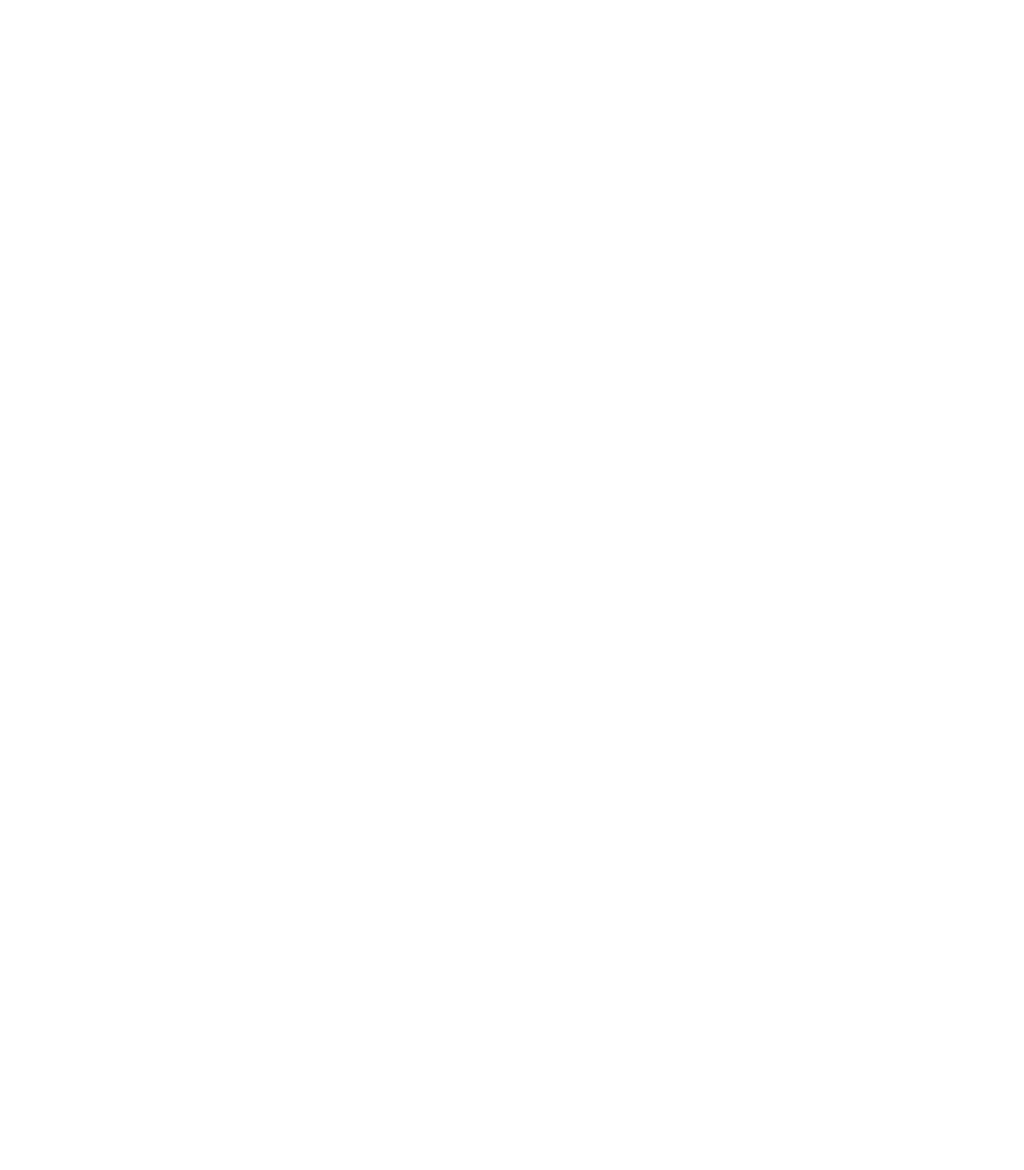
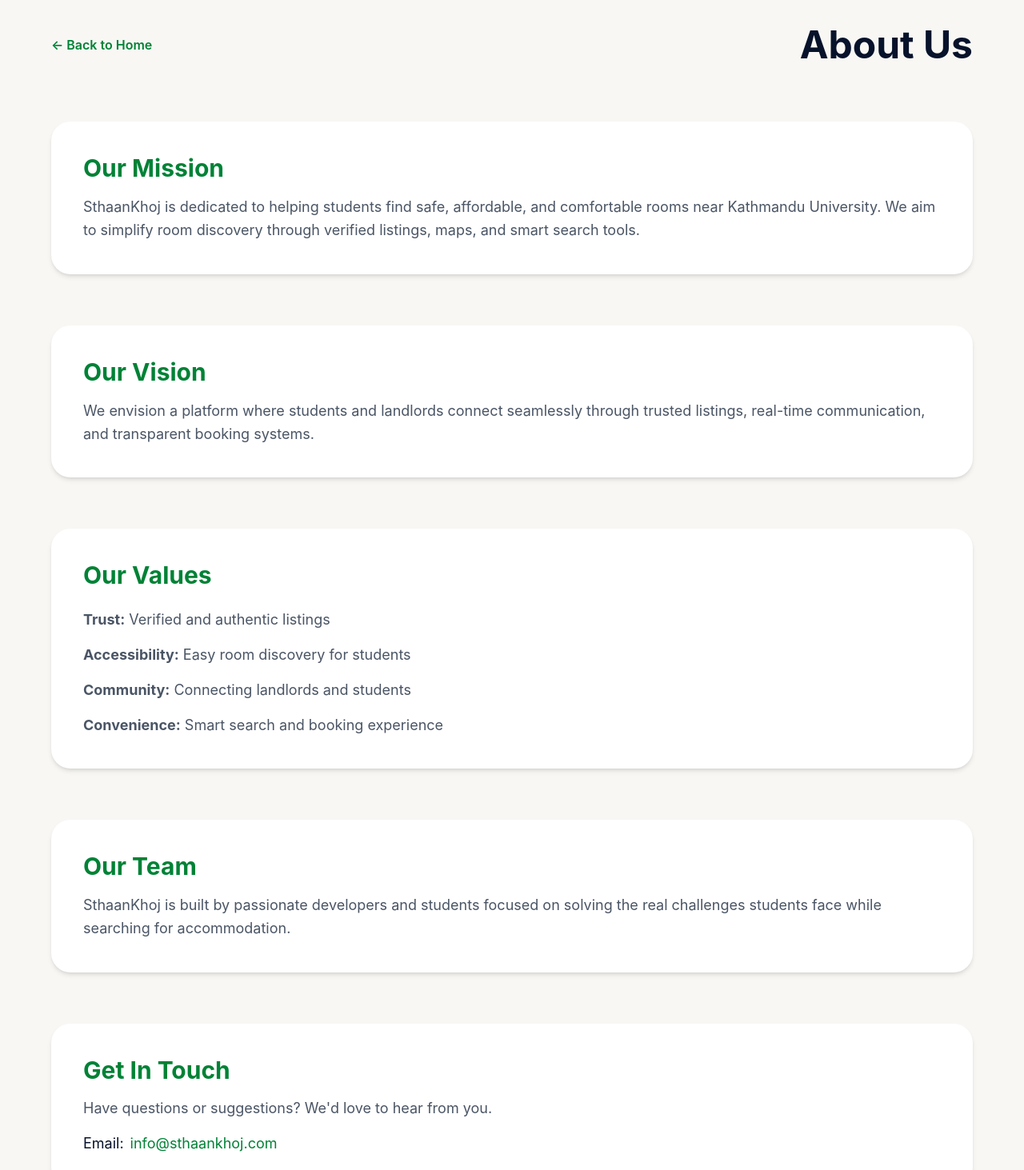
Before and after one commit to joyur98/SthaanKhoj, a React app in the folder frontend/: page /about in a window 1280 px wide. Before the commit this address had no page. Shown: the top 1463 px of the page at 80% size. Before the commit the page ends 800 px from the top, so only its background shows below. Built offline with nearby package versions, Linux system fonts and the light colour scheme; the HTML template or start-up script is replaced by a standard one.

Commit message:
an about page added and all the components are setup within the home page

```diff
--- a/frontend/src/App.jsx
+++ b/frontend/src/App.jsx
@@ -1,14 +1,23 @@
 import { BrowserRouter, Routes, Route } from "react-router-dom"
-import Register from "./components/Register"
-import Hero from "./components/Hero"
+
+import Home from "./pages/Home"
+import Register from "./pages/Register"
+import AboutUs from "./pages/AboutUs"
 
 function App() {
   return (
     <BrowserRouter>
+
       <Routes>
+
         <Route path="/" element={<Register />} />
-        <Route path="/home" element={<Hero />} />
+
+        <Route path="/home" element={<Home />} />
+
+        <Route path="/about" element={<AboutUs />} />
+
       </Routes>
+
     </BrowserRouter>
   )
 }
--- a/frontend/src/components/Navbar.jsx
+++ b/frontend/src/components/Navbar.jsx
@@ -1,4 +1,5 @@
 import logo2 from "../assets/logo2.png"
+import { Link } from "react-router-dom"
 
 function Navbar() {
   return (
@@ -20,14 +21,13 @@ function Navbar() {
 
       {/* Center */}
       <div className="flex gap-10 font-medium text-[#07122b]">
-        <a href="#" className="text-green-700 border-b-2 border-green-700 pb-1">
+        <Link to="/home" className="hover:text-green-700 transition">
           Home
-        </a>
-
-        <a href="#">Find Rooms</a>
-        <a href="#">Favorites</a>
-        <a href="#">About Us</a>
-        <a href="#">Contact</a>
+        </Link>
+        <Link to="/find-rooms">Find Rooms</Link>
+        <Link to="/favorites">Favorites</Link>
+        <Link to="/about">About Us</Link>
+        <Link to="/contact">Contact</Link>
       </div>
 
       {/* Right */}
--- /dev/null
+++ b/frontend/src/pages/AboutUs.jsx
@@ -0,0 +1,125 @@
+import { Link } from "react-router-dom"
+
+function AboutUs() {
+  return (
+    <div className="min-h-screen bg-[#f8f7f4] text-[#07122b]">
+
+      {/* Header */}
+      <header className="px-16 py-8 flex justify-between items-center">
+
+        <Link
+          to="/home"
+          className="text-green-700 font-semibold hover:underline"
+        >
+          ← Back to Home
+        </Link>
+
+        <h1 className="text-5xl font-bold">
+          About Us
+        </h1>
+
+      </header>
+
+      {/* Main Content */}
+      <main className="px-16 py-10 space-y-16">
+
+        {/* Mission */}
+        <section className="bg-white p-10 rounded-3xl shadow-md">
+          <h2 className="text-3xl font-bold mb-4 text-green-700">
+            Our Mission
+          </h2>
+
+          <p className="text-lg leading-relaxed text-gray-600">
+            SthaanKhoj is dedicated to helping students find safe,
+            affordable, and comfortable rooms near Kathmandu University.
+            We aim to simplify room discovery through verified listings,
+            maps, and smart search tools.
+          </p>
+        </section>
+
+        {/* Vision */}
+        <section className="bg-white p-10 rounded-3xl shadow-md">
+          <h2 className="text-3xl font-bold mb-4 text-green-700">
+            Our Vision
+          </h2>
+
+          <p className="text-lg leading-relaxed text-gray-600">
+            We envision a platform where students and landlords connect
+            seamlessly through trusted listings, real-time communication,
+            and transparent booking systems.
+          </p>
+        </section>
+
+        {/* Values */}
+        <section className="bg-white p-10 rounded-3xl shadow-md">
+          <h2 className="text-3xl font-bold mb-6 text-green-700">
+            Our Values
+          </h2>
+
+          <ul className="space-y-4 text-lg text-gray-600">
+
+            <li>
+              <strong>Trust:</strong> Verified and authentic listings
+            </li>
+
+            <li>
+              <strong>Accessibility:</strong> Easy room discovery for students
+            </li>
+
+            <li>
+              <strong>Community:</strong> Connecting landlords and students
+            </li>
+
+            <li>
+              <strong>Convenience:</strong> Smart search and booking experience
+            </li>
+
+          </ul>
+        </section>
+
+        {/* Team */}
+        <section className="bg-white p-10 rounded-3xl shadow-md">
+          <h2 className="text-3xl font-bold mb-4 text-green-700">
+            Our Team
+          </h2>
+
+          <p className="text-lg leading-relaxed text-gray-600">
+            SthaanKhoj is built by passionate developers and students
+            focused on solving the real challenges students face while
+            searching for accommodation.
+          </p>
+        </section>
+
+        {/* Contact */}
+        <section className="bg-white p-10 rounded-3xl shadow-md">
+          <h2 className="text-3xl font-bold mb-4 text-green-700">
+            Get In Touch
+          </h2>
+
+          <p className="text-lg text-gray-600 mb-4">
+            Have questions or suggestions? We'd love to hear from you.
+          </p>
+
+          <p className="text-lg">
+            Email:
+            <a
+              href="mailto:info@sthaankhoj.com"
+              className="text-green-700 ml-2 hover:underline"
+            >
+              info@sthaankhoj.com
+            </a>
+          </p>
+        </section>
+
+      </main>
+
+      {/* Footer */}
+      <footer className="text-center py-8 text-gray-500">
+        © 2026 SthaanKhoj. All rights reserved.
+      </footer>
+
+    </div>
+  )
+}
+
+export default AboutUs
--- /dev/null
+++ b/frontend/src/pages/Home.jsx
@@ -0,0 +1,15 @@
+import Navbar from "../components/Navbar"
+import Hero from "../components/Hero"
+import Features from "../components/Features"
+
+function Home() {
+  return (
+    <div>
+      <Navbar />
+      <Hero />
+      <Features />
+    </div>
+  )
+}
+
+export default Home
--- a/frontend/src/components/Register.jsx
+++ b/frontend/src/pages/Register.jsx
@@ -12,6 +12,7 @@ function Register() {
   const [focused, setFocused] = useState("")
   const [submitted, setSubmitted] = useState(false)
   const navigate = useNavigate()
+  navigate("/home")
 
   const handleChange = (e) => {
     setFormData({ ...formData, [e.target.name]: e.target.value })
```
